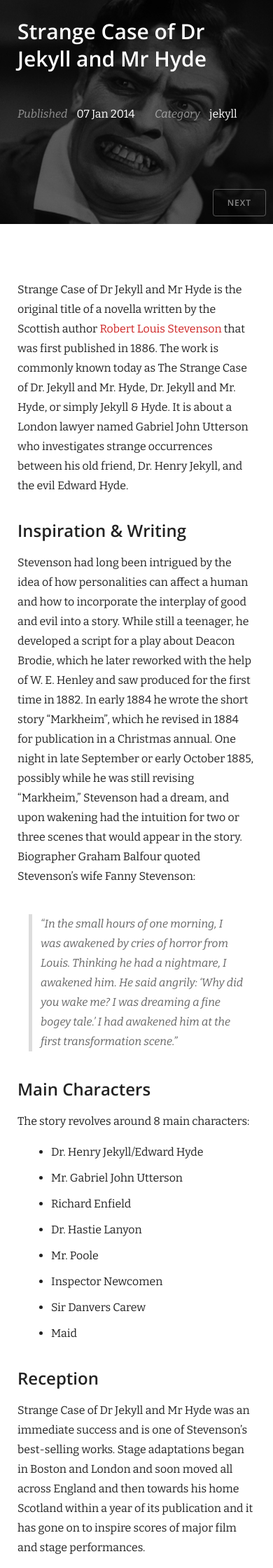
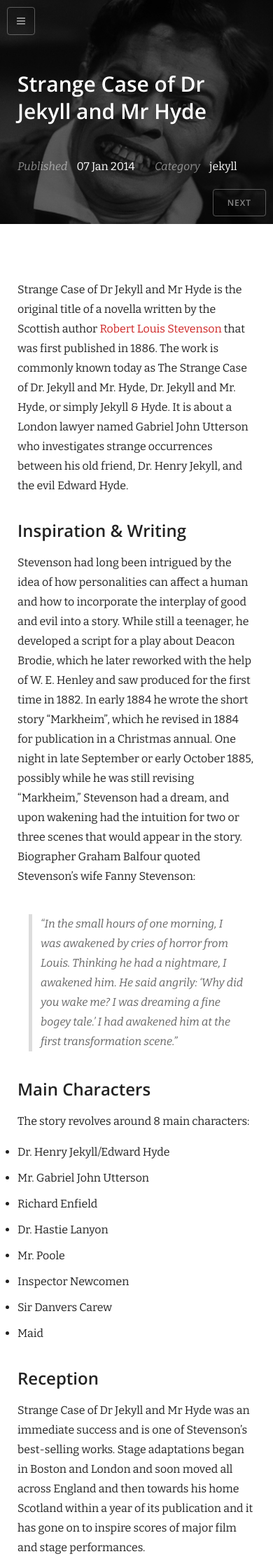
Before and after one commit to thephuse/strange_case, a Jekyll site: the page built from _posts/2014-01-07-welcome-to-jekyll.md, in a window 390 px wide. Shown: the top 2240 px of the page at 70% size. Built offline with Jekyll 4.4.1, drawn with Linux system fonts in a browser that asks for light colours; nearby versions of some CDN libraries; Markdown is read by kramdown in place of the engine named in the settings.

Commit message:
add home button

```diff
--- a/_layouts/post.html
+++ b/_layouts/post.html
@@ -3,6 +3,9 @@ layout: default
 ---
 <header style="background-image: url({{ site.baseurl }}{{ page.featured_image }});">
   <div class="container">
+    <a href="{{ site.baseurl }}/" class="home_button">
+      <i class="fa fa-bars"></i>
+    </a>
     <h1>{{ page.title }}</h1>
     <ul class="meta">
       <li>
--- a/css/main.css
+++ b/css/main.css
@@ -51,6 +51,7 @@ blockquote {
 
 @media (max-width: 960px) {
   h1 {
+    margin-top: 75px;
     font-size: 30px;
   }
 }
@@ -115,6 +116,27 @@ header .container {
   top: 0;
   bottom: 0;
   z-index: 1;
+}
+
+header .home_button {
+  position: absolute;
+  top: 10px;
+  left: 10px;
+  display: block;
+  width: 40px;
+  height: 40px;
+  border-radius: 4px;
+  border: 1px solid rgba(255, 255, 255, 0.3);
+  line-height: 40px;
+  font-size: 14px;
+  color: rgba(255, 255, 255, 0.5);
+  text-decoration: none;
+  text-align: center;
+}
+
+header .home_button:hover {
+  background: #fff;
+  color: #ce2323;
 }
 
 header ul.meta {
@@ -193,6 +215,7 @@ article {
     position: absolute;
     top: 320px;
     width: 100%;
+    overflow: visible;
   }
 }
 
@@ -208,6 +231,12 @@ article li {
   margin-left: 3em;
   margin-bottom: 9px;
   list-style-type: disc;
+}
+
+@media (max-width: 960px) {
+  article li {
+    margin-left: 0;
+  }
 }
 
 article a {
```
